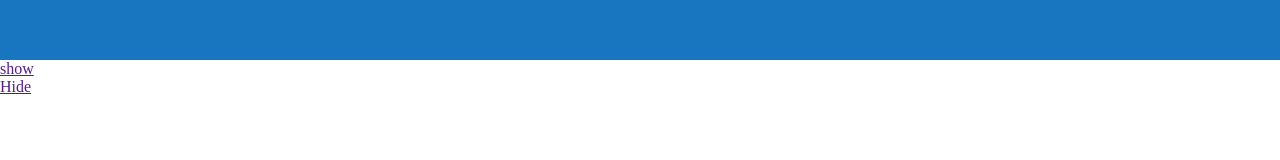
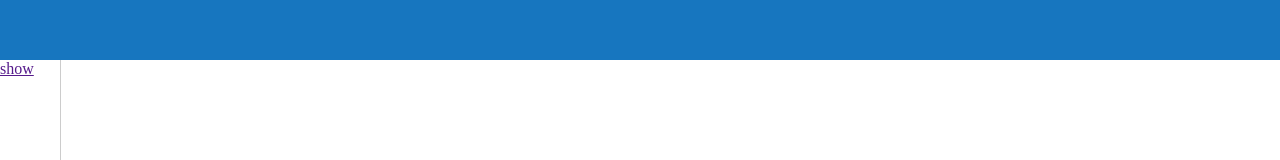
Before and after one commit to school-coder/angular-ivy-ezhmqg, an Angular app: page / in a window 1280 px wide. Shown: the top 160 px of the page. Built offline with nearby package versions, Linux system fonts and the light colour scheme.

Commit message:
1 file modified

```diff
--- a/src/app/app.component.css
+++ b/src/app/app.component.css
@@ -3,3 +3,26 @@ header {
   height: 60px;
   background-color: #1776BF;
 }
+
+main {
+  display: flex;
+}
+
+.left-bar {
+  height: calc(100vh - 60px);
+  width: 60px;
+  border-right: 1px solid #CCC;
+}
+
+.left-overlay {
+  position: fixed;
+  left: -300px;
+  width: 300px;
+  transition: all 0.5s ease-in-out;
+
+  background-color: lightcyan;
+}
+
+.left-overlay.in {
+  left: 0px;
+}
```
